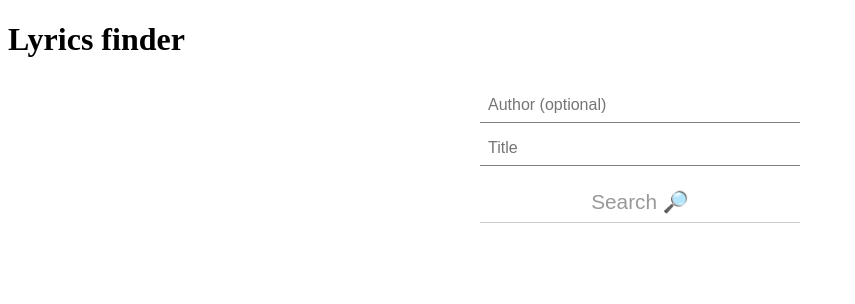
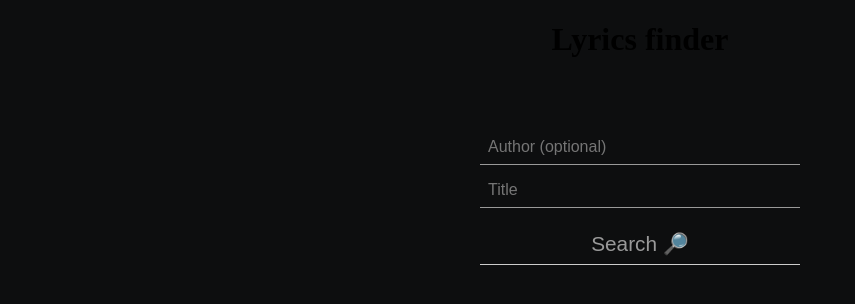
Before and after one commit to ArthurDeveloper/lyrics-finder, a Vue app in the folder frontend/: page / in a window 1280 px wide. Shown: the top 304 px of the page, without its empty margins (0-855 px from the left). Built offline with nearby package versions, Linux system fonts and the light colour scheme.

Commit message:
Added a dark style to the overall page

```diff
--- a/frontend/src/App.vue
+++ b/frontend/src/App.vue
@@ -9,6 +9,17 @@
 	};
 </script>
 
+<style>
+	body {
+		background: #0d0e0f;
+		overflow-x: hidden;
+	}
+
+	h1 {
+		text-align: center;
+		margin-bottom: 4rem;
+	}
+</style>
 
 <template>
 	<h1>Lyrics finder</h1>
--- a/frontend/src/components/SearchForm.vue
+++ b/frontend/src/components/SearchForm.vue
@@ -47,8 +47,10 @@
 		font-size: 1rem;
 		margin-top: 0.5rem;
 		border: none;
-		border-bottom: 1px solid gray;
+		border-bottom: 1px solid #999;
+		color: #eee;
 		border-radius: none;
+		background: transparent;
 	}
 
 	button[type="submit"] {
--- a/frontend/src/views/Lyrics.vue
+++ b/frontend/src/views/Lyrics.vue
@@ -73,18 +73,25 @@
 
 	.lyrics {
 		padding: 1.5rem;
-		border: 1px solid #eee;
+		background: #25282e;
+		border-radius: 0.2rem;
 		font-size: 1.5rem;
+		transition: all 500ms ease;
+	}
+
+	.lyrics:hover {
+		box-shadow: 0px 0px 12px 3px #121212;
+		transform: translateY(-0.5rem);
 	}
 
 	.lyrics-line {
-		color: #555;
+		color: #919191;
 		transition: all 300ms ease;
-		margin-bottom: 1.5rem;
+		padding-bottom: 1.5rem;
 	}
 
 	.lyrics-line:hover {
-		color: #000;
+		color: #fff;
 		cursor: pointer;
 		transform: scale(1.2) translateX(3rem);
 	}
```
